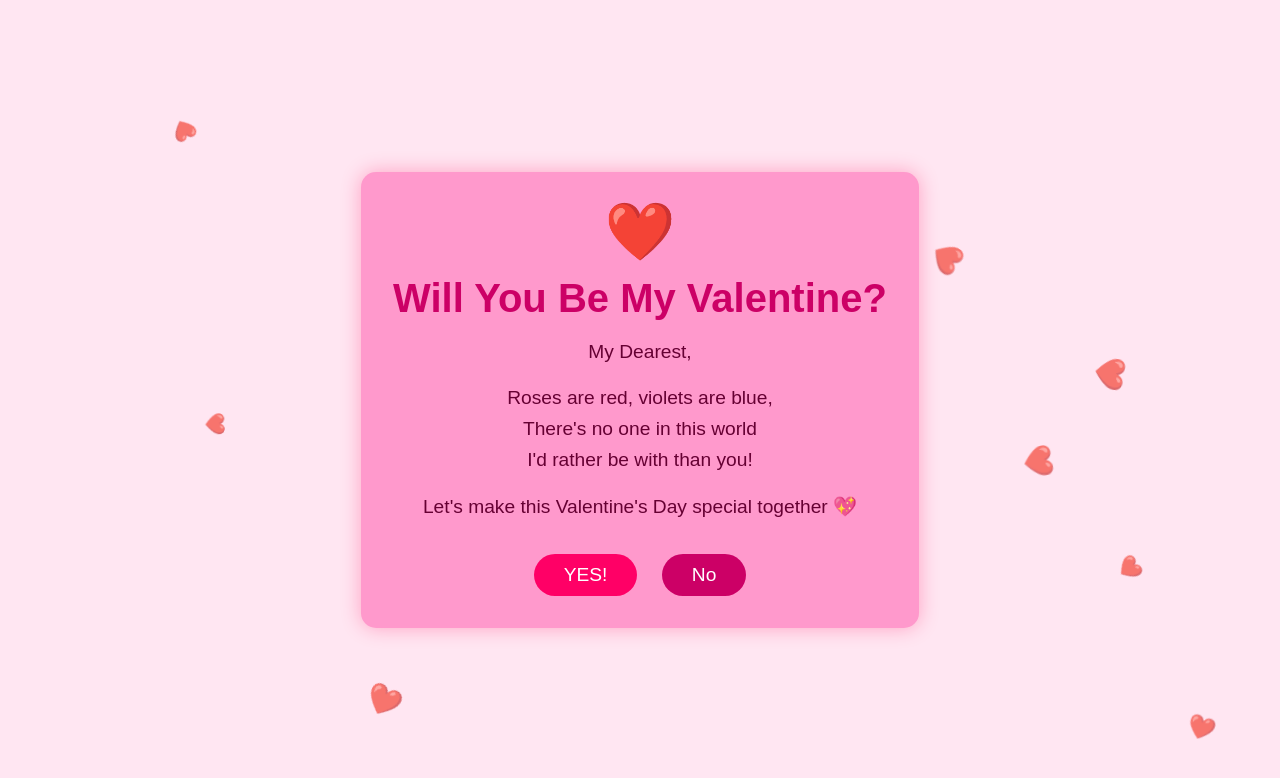
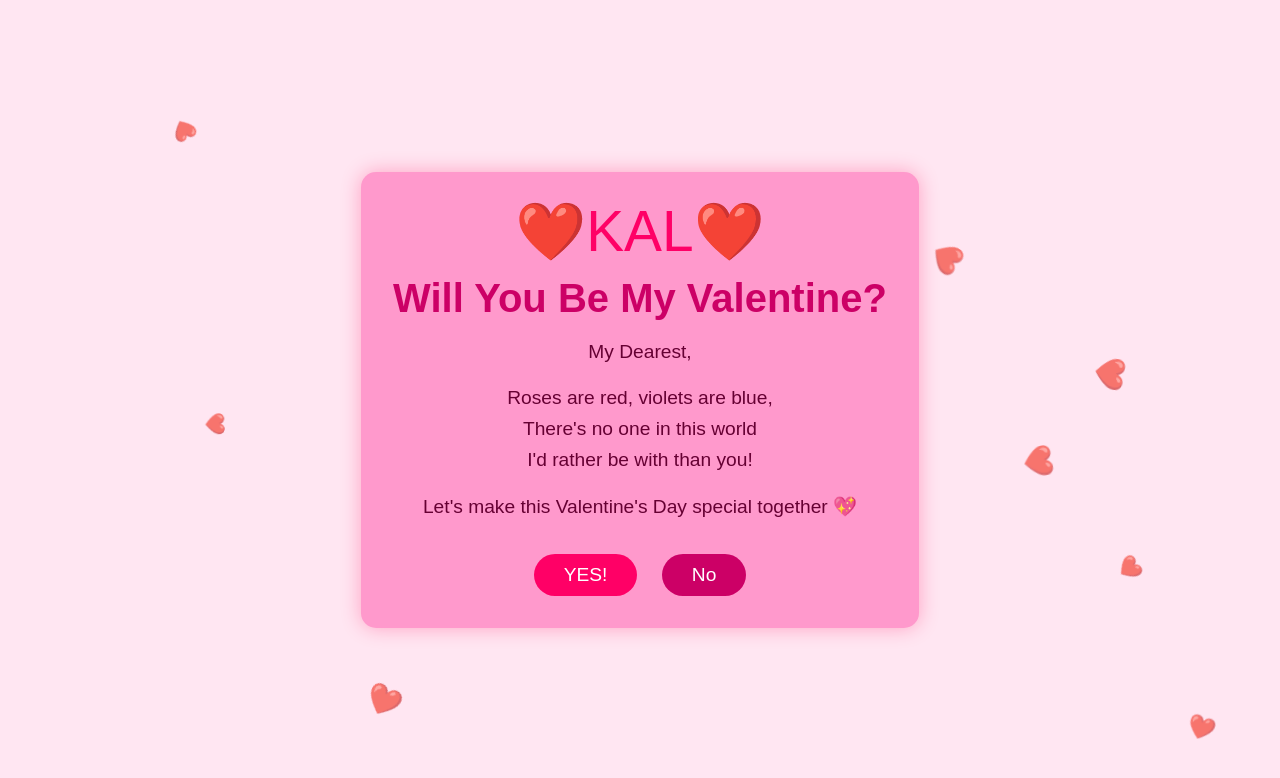
Before and after one commit to teke20/valentine, a plain HTML site: page index.html in a window 1280 px wide. Drawn offline with Linux system fonts and the light colour scheme.

Commit message:
Update index.html

```diff
--- a/index.html
+++ b/index.html
@@ -163,7 +163,7 @@
     <div class="hearts-container" id="hearts"></div>
 
     <div class="container">
-        <div class="heart">❤️</div>
+        <div class="heart">❤️KAL❤️</div>
         <h1>Will You Be My Valentine?</h1>
         <p>My Dearest,</p>
         <p>Roses are red, violets are blue,<br>
```
